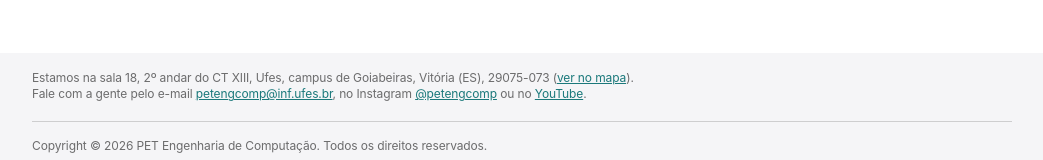
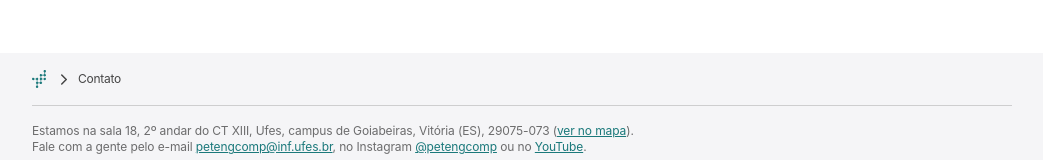
Before and after one commit to pet-eng-comp-org/site-pet, a Next.js app in the folder frontend/: page /contato in a window 1280 px wide. Shown: the part 963-1123 px from the top of the page, without its empty margins (118-1161 px from the left). Built offline with nearby package versions, Linux system fonts and the light colour scheme; no server answers.

Commit message:
Caminho até a página no topo do rodapé
Toda página menos a inicial mostra no rodapé onde a pessoa está: o símbolo do PET, que leva ao início, e o nome da página (Projetos › EletroPET numa página de projeto). Endereço que não existe mostra Página não encontrada.

```diff
--- /dev/null
+++ b/frontend/src/components/Footer/Caminho.tsx
@@ -0,0 +1,67 @@
+"use client";
+
+import Link from "next/link";
+import { usePathname } from "next/navigation";
+import useApi from "../../services/useApi";
+import slug from "../../utils/slug";
+
+// O nome de cada página no caminho do rodapé.
+const NOMES: Record<string, string> = {
+  "/sobre": "Quem somos",
+  "/projetos": "Projetos",
+  "/documentos": "Documentos",
+  "/contato": "Contato",
+  "/inscricoes": "Faça parte",
+  "/login": "Entrar no painel",
+  "/admin": "Painel",
+};
+
+// O nome do projeto vem da lista de projetos; enquanto ela não chega, o
+// caminho mostra só "Projetos".
+function NomeDoProjeto({ projeto }: { projeto: string }) {
+  const lista = useApi("api/comissions");
+  if (!lista.data) return null;
+  const c = lista.data.comissions.find((x) => slug(x.title) === projeto);
+  return <Nivel>{c ? c.title : "Página não encontrada"}</Nivel>;
+}
+
+// Um nível: a seta e o nome (ou o link, se houver um nível depois).
+function Nivel({ href, children }: { href?: string; children: string }) {
+  return (
+    <li className="mr-[7px] flex items-center pl-[4px] before:mr-[11px] before:block before:h-[11px] before:w-[6px] before:bg-current before:content-[''] before:[mask:var(--seta)_center/contain_no-repeat]">
+      {href ? (
+        <Link href={href} className="text-inherit no-underline hover:underline">
+          {children}
+        </Link>
+      ) : (
+        <span>{children}</span>
+      )}
+    </li>
+  );
+}
+
+// Onde a pessoa está: o símbolo (que leva ao início) e o nome da página, no
+// topo do rodapé de toda página menos a inicial. Endereço que não existe
+// mostra "Página não encontrada".
+export default function Caminho() {
+  const caminho = usePathname();
+  if (caminho === "/") return null;
+  const [, primeiro, segundo] = caminho.split("/");
+  const raiz = `/${primeiro}`;
+  const projeto = raiz === "/projetos" && segundo ? segundo : null;
+  const nome = raiz === "/admin" ? NOMES["/admin"] : NOMES[caminho] || (projeto ? NOMES["/projetos"] : "Página não encontrada");
+  return (
+    <nav aria-label="Caminho" className="mb-[17px] flex items-center border-b border-separador pb-[17px] text-[rgba(0,0,0,0.72)]">
+      <Link
+        href="/"
+        className="block h-[18px] w-[14px] flex-none bg-current [mask:url(/imagens/logo_pet_simbolo.svg)_center/contain_no-repeat]"
+      >
+        <span className="sr-only">Início</span>
+      </Link>
+      <ol className="m-0 ml-[11px] flex list-none flex-wrap p-0">
+        <Nivel href={projeto ? "/projetos" : undefined}>{nome}</Nivel>
+        {projeto && <NomeDoProjeto projeto={projeto} />}
+      </ol>
+    </nav>
+  );
+}
--- a/frontend/src/components/Footer/Footer.tsx
+++ b/frontend/src/components/Footer/Footer.tsx
@@ -1,3 +1,4 @@
+import Caminho from "./Caminho";
 
 const MAPA =
   "https://www.google.com/maps?ll=-20.273378,-40.305981&z=14&t=m&hl=pt-BR&gl=BR&mapclient=embed&cid=8957845249469204268";
@@ -5,9 +6,10 @@ const MAPA =
 // Os links do endereço e do contato: na cor de link, sublinhados.
 const LINK = "underline hover:decoration-2";
 
-// Rodapé: texto miúdo em cinza, links na cor de link,
-// uma linha fina e o copyright embaixo. Sem logo nem ícones: a marca já
-// está no topo, e o rodapé só responde onde estamos e como falar com a gente.
+// Rodapé: o caminho até a página, texto miúdo em cinza, links na cor de
+// link, uma linha fina e o copyright embaixo. Do logo, só o símbolo pequeno do
+// caminho: a marca já está no topo, e o rodapé responde onde a pessoa está,
+// onde estamos e como falar com a gente.
 const Footer = () => {
   return (
     // Fundo cinza sob a página branca, texto de 12 px com 16 px de entrelinha
@@ -15,6 +17,7 @@ const Footer = () => {
     <footer className="mt-auto bg-superficie text-12 text-[rgba(0,0,0,0.56)]">
       {/* Na coluna de 980 px do cabeçalho e das páginas. */}
       <div className="mx-auto max-w-[calc(980px+2*var(--margem))] px-(--margem) pt-[17px] pb-[19px]">
+        <Caminho />
         <p className="mt-0 mb-4 border-b border-separador pb-[19px] tracking-[inherit]">
           Estamos na sala 18, 2º andar do CT XIII, Ufes, campus de Goiabeiras,
           Vitória (ES), 29075-073 (
```
